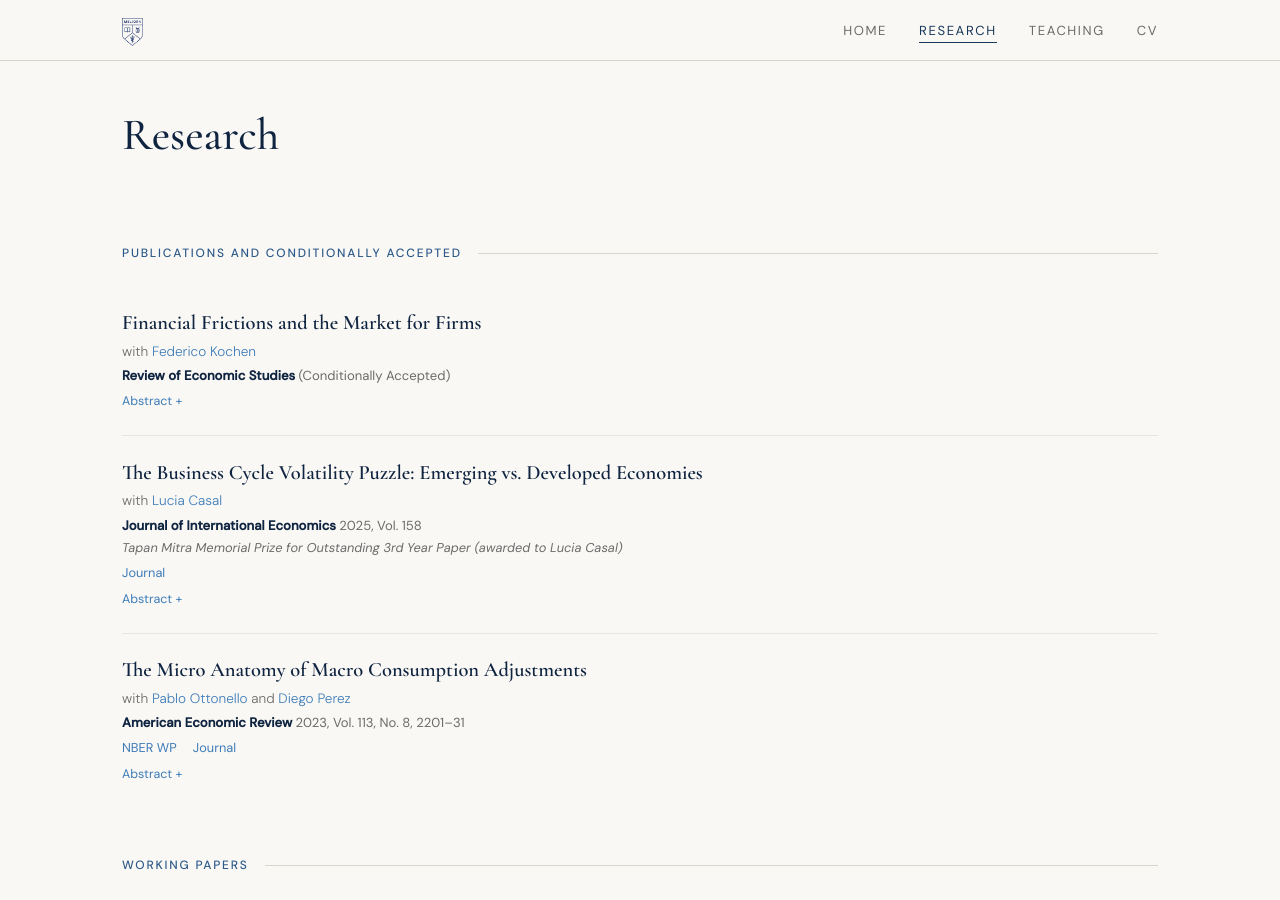
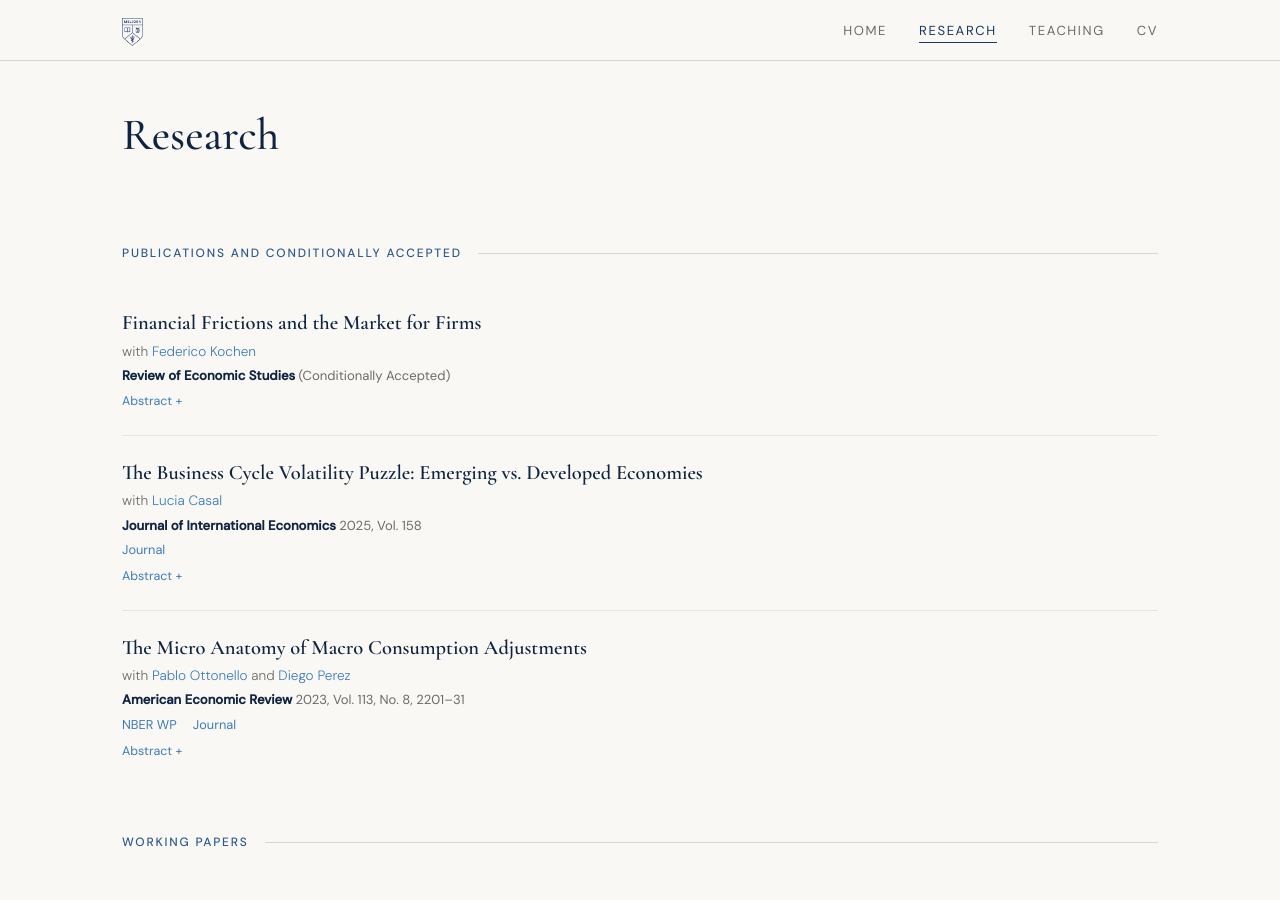
Before and after one commit to rafaguntin/rafaguntin.github.io, a Jekyll site: the page built from research/index.html, in a window 1280 px wide and 900 px high. Built offline with Jekyll 4.4.1, drawn with Linux system fonts in a browser that asks for light colours.

Commit message:
Update index.html

```diff
--- a/research/index.html
+++ b/research/index.html
@@ -215,7 +215,7 @@ gains from this market are potentially larger in less financially developed econ
         <p class="paper-meta">with <a href="https://www.luciacasal.com">Lucia Casal</a></p>
         <!-- <p class="paper-journal">Journal of International Economics 2025, Vol. 158</p> -->
         <p class="paper-journal">Journal of International Economics <span class="meta">2025, Vol. 158</span></p>
-        <p class="paper-award">Tapan Mitra Memorial Prize for Outstanding 3rd Year Paper (awarded to Lucia Casal)</p>
+        <!-- <p class="paper-award">Tapan Mitra Memorial Prize for Outstanding 3rd Year Paper (awarded to Lucia Casal)</p> -->
         <div class="paper-links"><a href="https://www.sciencedirect.com/science/article/pii/S0022199625001394">Journal</a></div>
         <span class="abstract-toggle" onclick="toggleAbstract(this)">Abstract +</span>
         <div class="abstract-text">We study the drivers of business cycle volatility differences between emerging
```
